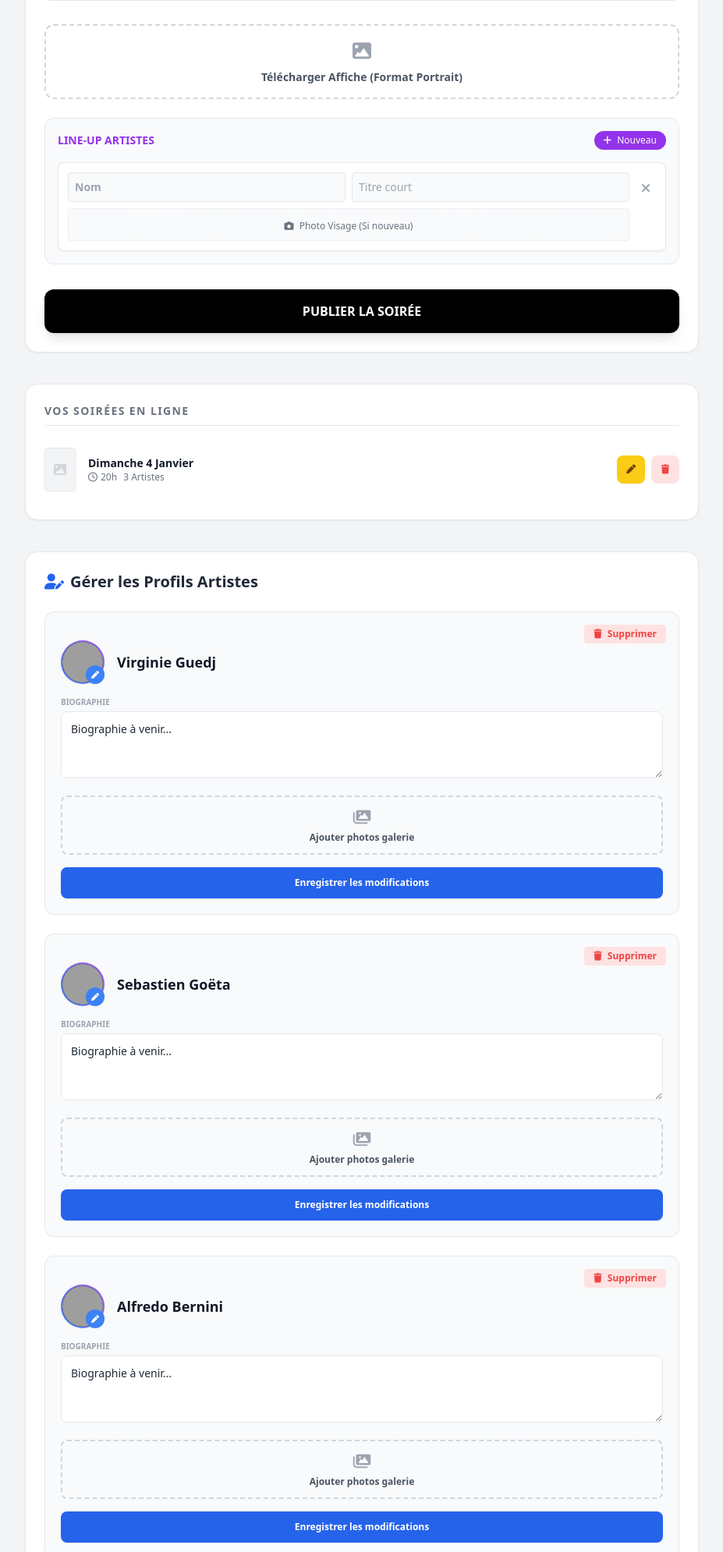
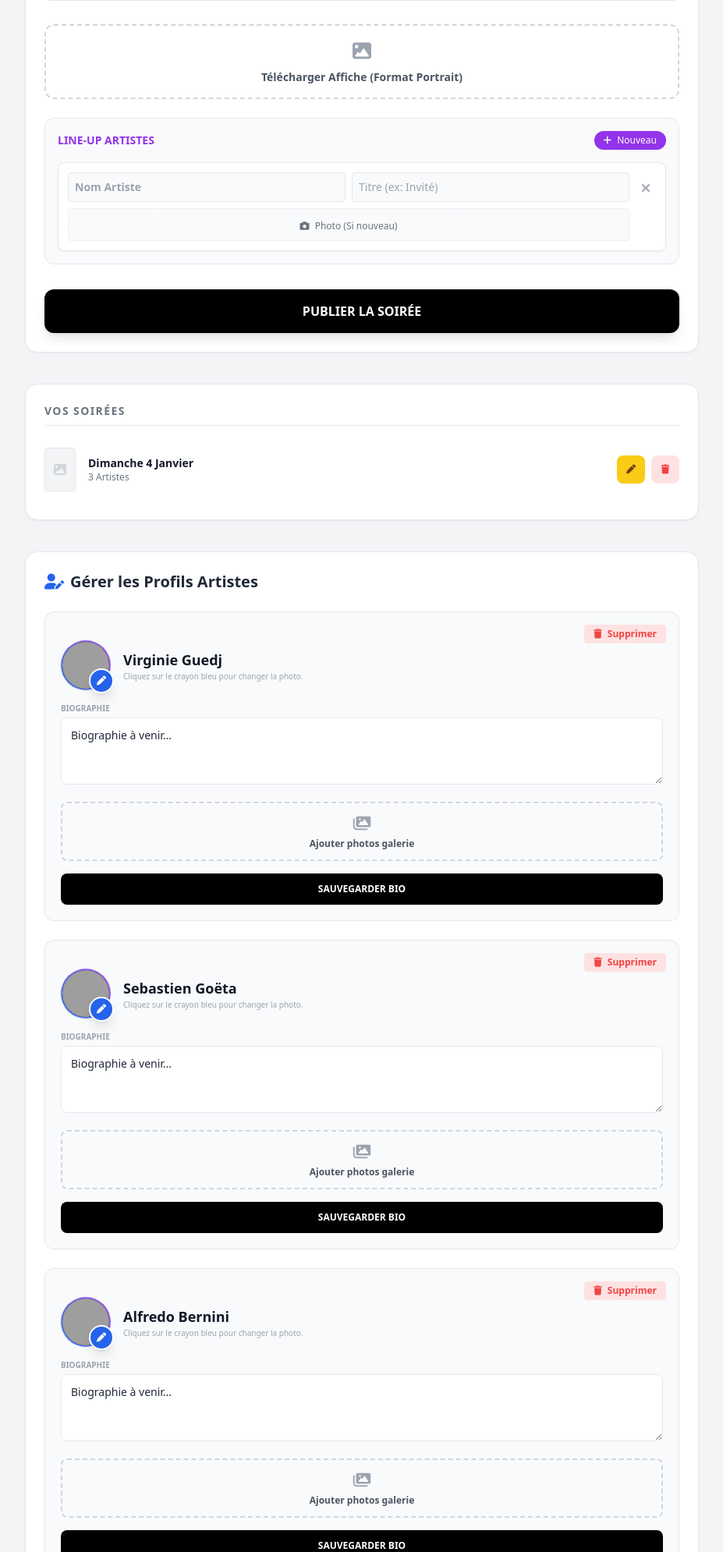
Before and after one commit to Wonderself/david-show, a Flask app: page /dashboard in a window 1280 px wide. Shown: the part 442-2432 px from the top of the page at 78% size, without its empty margins (176-1103 px from the left). Run offline with Flask 3, Linux system fonts and the light colour scheme; the visitor is signed in with stand-in values (Sample User, id 1); some libraries are stand-ins or nearby versions; grey boxes are pictures that could not be loaded.

Commit message:
Mise a jour globale

```diff
--- a/app.py
+++ b/app.py
@@ -5,7 +5,7 @@ from flask import Flask, render_template, request, redirect, url_for, session, f
 from functools import wraps
 
 app = Flask(__name__)
-app.secret_key = "david_final_key_v15_secure"
+app.secret_key = "david_final_key_v16_secure"
 app.config['UPLOAD_FOLDER'] = 'static/uploads'
 app.config['MAX_CONTENT_LENGTH'] = 32 * 1024 * 1024
 
@@ -73,6 +73,7 @@ def save_event():
     data = load_data()
     event_id = request.form.get('event_id')
     is_new = not event_id
+
     if is_new:
         event_id = uuid.uuid4().hex
         event = {"id": event_id, "guests": []}
@@ -95,21 +96,21 @@ def save_event():
 
     for i, name in enumerate(names):
         if name.strip():
-            # Check existing artist by name
             exist_id = next((aid for aid, a in data['artists'].items() if a['name'].lower() == name.strip().lower()), None)
             artist_id = exist_id if exist_id else uuid.uuid4().hex
 
             if artist_id not in data['artists']:
                 data['artists'][artist_id] = { "id": artist_id, "name": name, "bio": "Biographie...", "main_photo": None, "gallery": [] }
 
-            # Update photo only if new one uploaded in the "New Guest" field
             if i < len(photos) and photos[i].filename:
                 p = save_image(photos[i])
                 if p: data['artists'][artist_id]['main_photo'] = p
 
             event['guests'].append({ "id": artist_id, "name": name, "desc": descs[i], "photo": data['artists'][artist_id]['main_photo'] })
 
-    if is_new: data['events'].insert(0, event)
+    # MODIFICATION ICI : 'append' au lieu de 'insert(0)' pour garder l'ordre chronologique d'ajout
+    if is_new: data['events'].append(event)
+
     save_data(data)
     flash("✅ Soirée enregistrée", "success")
     return redirect(url_for('dashboard'))
@@ -121,13 +122,13 @@ def update_artist_profile():
     aid = request.form.get('artist_id')
     if aid in data['artists']:
         data['artists'][aid]['bio'] = request.form.get('bio')
+
         # GESTION REMPLACEMENT PHOTO PRINCIPALE
         main_photo = request.files.get('main_photo_file')
         if main_photo and main_photo.filename:
             path = save_image(main_photo)
             if path: data['artists'][aid]['main_photo'] = path
 
-        # GESTION GALERIE
         for f in request.files.getlist('gallery[]'):
             path = save_image(f)
             if path: data['artists'][aid]['gallery'].append(path)
--- a/templates/dashboard.html
+++ b/templates/dashboard.html
@@ -9,8 +9,6 @@
     <style>
         .upload-success { border-color: #22c55e !important; background: #f0fdf4 !important; }
         .upload-error { border-color: #ef4444 !important; background: #fef2f2 !important; }
-        .scrollbar-hide::-webkit-scrollbar { display: none; }
-        .scrollbar-hide { -ms-overflow-style: none; scrollbar-width: none; }
     </style>
 </head>
 <body class="bg-gray-100 text-gray-800 pb-32">
@@ -34,7 +32,7 @@
             <form action="/save_event" method="POST" enctype="multipart/form-data" class="space-y-6" id="main-form">
                 <input type="hidden" name="event_id" id="event_id">
 
-                <div class="grid grid-cols-2 gap-4">
+                <div class="grid grid-cols-1 md:grid-cols-2 gap-4">
                     <div><label class="text-xs font-bold text-gray-500 uppercase block mb-1">Date</label><input type="text" name="date_str" id="date_str" placeholder="ex: Dimanche 21 Déc" required class="border p-3 rounded-lg w-full text-sm bg-gray-50 focus:bg-white transition"></div>
                     <div><label class="text-xs font-bold text-gray-500 uppercase block mb-1">Heure</label><input type="text" name="time_str" id="time_str" placeholder="ex: 20h30" required class="border p-3 rounded-lg w-full text-sm bg-gray-50 focus:bg-white transition"></div>
                 </div>
@@ -45,8 +43,9 @@
                     <i class="fas fa-image text-2xl text-gray-400 mb-2 group-hover:text-blue-400 transition"></i>
                     <p class="text-sm font-bold text-gray-600" id="flyer-text">Télécharger Affiche (Format Portrait)</p>
                     <input type="file" name="flyer_file" class="absolute inset-0 w-full h-full opacity-0 cursor-pointer" onchange="handleUpload(this, 'flyer-box', 'flyer-text')">
+
                     <div id="delete-flyer-btn" class="hidden absolute top-2 right-2 z-10">
-                        <a href="#" class="bg-red-500 text-white px-2 py-1 rounded text-xs font-bold" onclick="deleteEventImage(); return false;">Supprimer</a>
+                        <a href="#" class="bg-red-500 text-white px-3 py-1 rounded text-xs font-bold shadow-lg hover:bg-red-600" onclick="if(confirm('Supprimer l\'affiche ?')) window.location.href='/delete_event_image/'+document.getElementById('event_id').value; return false;">Supprimer</a>
                     </div>
                 </div>
 
@@ -56,26 +55,26 @@
                 </div>
 
                 <div class="flex gap-3 pt-2">
-                    <button type="submit" class="flex-1 bg-black text-white py-4 rounded-xl font-bold hover:bg-gray-800 transition shadow-lg transform hover:scale-[1.01]" id="submit-btn">PUBLIER LA SOIRÉE</button>
+                    <button type="submit" class="flex-1 bg-black text-white py-4 rounded-xl font-bold hover:bg-gray-800 transition shadow-lg" id="submit-btn">PUBLIER LA SOIRÉE</button>
                     <button type="button" onclick="resetForm()" class="hidden px-6 rounded-xl border-2 border-gray-200 font-bold text-gray-500 hover:bg-gray-100 hover:text-gray-700 transition" id="cancel-btn">Annuler</button>
                 </div>
             </form>
         </div>
 
         <div class="bg-white p-6 rounded-2xl shadow-sm border">
-            <h2 class="font-bold text-sm text-gray-500 uppercase tracking-widest mb-4 border-b pb-2">Vos Soirées en ligne</h2>
+            <h2 class="font-bold text-sm text-gray-500 uppercase tracking-widest mb-4 border-b pb-2">Vos Soirées</h2>
             {% for event in data.events %}
             <div class="flex items-center justify-between border-b py-3 last:border-0 hover:bg-gray-50 transition px-3 -mx-3 rounded-lg group">
                 <div class="flex items-center gap-4">
                     {% if event.flyer %}<img src="/static/{{ event.flyer }}" class="w-10 h-14 object-cover rounded shadow-sm border border-gray-200">{% else %}<div class="w-10 h-14 bg-gray-100 rounded flex items-center justify-center border border-gray-200"><i class="fas fa-image text-gray-300"></i></div>{% endif %}
-                    <div><div class="font-bold text-sm text-gray-900">{{ event.date_str }}</div><div class="text-xs text-gray-500 flex items-center gap-2"><span><i class="far fa-clock mr-1"></i>{{ event.time_str }}</span><span>{{ event.guests|length }} Artistes</span></div></div>
+                    <div><div class="font-bold text-sm text-gray-900">{{ event.date_str }}</div><div class="text-xs text-gray-500">{{ event.guests|length }} Artistes</div></div>
                 </div>
                 <div class="flex gap-2">
                     <button onclick='editEvent({{ event|tojson }})' class="bg-yellow-400 text-yellow-900 w-9 h-9 rounded-lg flex items-center justify-center hover:bg-yellow-500 transition shadow-sm"><i class="fas fa-pen text-xs"></i></button>
                     <a href="/delete_event/{{ event.id }}" onclick="return confirm('Supprimer ?')" class="bg-red-100 text-red-500 w-9 h-9 rounded-lg flex items-center justify-center hover:bg-red-200 transition"><i class="fas fa-trash text-xs"></i></a>
                 </div>
             </div>
-            {% else %}<div class="text-center py-8 text-gray-400 italic">Aucune soirée programmée.</div>{% endfor %}
+            {% else %}<div class="text-center py-8 text-gray-400 italic">Aucune soirée.</div>{% endfor %}
         </div>
 
         <div class="bg-white p-6 rounded-2xl shadow-sm border" id="artists">
@@ -87,30 +86,47 @@
 
                     <form action="/update_artist_profile" method="POST" enctype="multipart/form-data" class="space-y-4">
                         <input type="hidden" name="artist_id" value="{{ id }}">
+
                         <div class="flex items-center gap-4 mb-2">
-                            <div class="relative w-14 h-14 group">
-                                <div class="w-14 h-14 rounded-full p-0.5 bg-gradient-to-tr from-blue-500 to-purple-500 shadow-sm overflow-hidden">
+                            <div class="relative group w-16 h-16">
+                                <div class="w-16 h-16 rounded-full p-0.5 bg-gradient-to-tr from-blue-500 to-purple-500 shadow-sm overflow-hidden">
                                     <img src="/static/{{ artist.main_photo }}" class="w-full h-full rounded-full object-cover bg-black" onerror="this.src='https://via.placeholder.com/150'">
                                 </div>
 
-                                <label for="photo_upload_{{ id }}" class="absolute bottom-0 right-0 bg-blue-500 text-white rounded-full p-1 cursor-pointer hover:bg-blue-600 w-6 h-6 flex items-center justify-center shadow-sm z-20" title="Modifier la photo">
-                                    <i class="fas fa-pen text-[10px]"></i>
+                                <label class="absolute -bottom-1 -right-1 bg-blue-600 text-white w-8 h-8 rounded-full flex items-center justify-center cursor-pointer hover:bg-blue-700 shadow-lg z-20 border-2 border-white" title="Changer la photo">
+                                    <i class="fas fa-pen text-xs"></i>
+                                    <input type="file" name="main_photo_file" class="hidden" onchange="this.form.submit()">
                                 </label>
-                                <input type="file" id="photo_upload_{{ id }}" name="main_photo_file" class="hidden" onchange="this.parentElement.parentElement.parentElement.querySelector('button').click()"> {% if artist.main_photo %}
-                                <a href="/delete_artist_photo/{{ id }}" onclick="return confirm('Supprimer la photo ?')" class="absolute -top-1 -right-1 bg-red-500 text-white w-5 h-5 rounded-full flex items-center justify-center text-[8px] hover:bg-red-600 z-10"><i class="fas fa-times"></i></a>
-                                {% endif %}
                             </div>
 
-                            <h3 class="font-bold text-lg text-gray-900">{{ artist.name }}</h3>
+                            <div class="flex-1">
+                                <h3 class="font-bold text-lg text-gray-900">{{ artist.name }}</h3>
+                                <p class="text-[10px] text-gray-400">Cliquez sur le crayon bleu pour changer la photo.</p>
+                            </div>
                         </div>
+
                         <div><label class="text-[10px] font-bold text-gray-400 uppercase block mb-1">Biographie</label><textarea name="bio" rows="3" class="w-full border p-3 rounded-lg text-sm bg-white focus:ring-2 ring-blue-100 outline-none">{{ artist.bio }}</textarea></div>
-                        <div class="border-2 border-dashed border-gray-300 p-3 rounded-lg text-center relative transition hover:border-blue-400 hover:bg-blue-50 group cursor-pointer"><i class="fas fa-images text-xl text-gray-400 mb-1 group-hover:text-blue-400"></i><p class="text-xs text-gray-600 font-bold">Ajouter photos galerie</p><input type="file" name="gallery[]" multiple class="absolute inset-0 w-full h-full opacity-0 cursor-pointer"></div>
-                        <button class="bg-blue-600 text-white px-4 py-3 rounded-lg text-xs font-bold w-full hover:bg-blue-700 transition shadow-sm">Enregistrer les modifications</button>
+
+                        <div class="border-2 border-dashed border-gray-300 p-3 rounded-lg text-center relative transition hover:border-blue-400 hover:bg-blue-50 group cursor-pointer">
+                            <i class="fas fa-images text-xl text-gray-400 mb-1 group-hover:text-blue-400"></i>
+                            <p class="text-xs text-gray-600 font-bold">Ajouter photos galerie</p>
+                            <input type="file" name="gallery[]" multiple class="absolute inset-0 w-full h-full opacity-0 cursor-pointer" onchange="this.form.submit()">
+                        </div>
+                        <button class="bg-black text-white px-4 py-3 rounded-lg text-xs font-bold w-full hover:bg-gray-800 transition shadow-sm">SAUVEGARDER BIO</button>
                     </form>
+
+                    {% if artist.gallery %}
+                    <div class="flex gap-2 mt-4 overflow-x-auto pb-2">
+                        {% for photo in artist.gallery %}
+                        <img src="/static/{{ photo }}" class="w-12 h-12 rounded-lg object-cover border border-gray-200">
+                        {% endfor %}
+                    </div>
+                    {% endif %}
                 </div>
                 {% endfor %}
             </div>
         </div>
+
     </div>
 
     <script>
@@ -123,8 +139,9 @@
             }
         }
         function addGuestField(name='', desc='') {
-            const div = document.createElement('div'); div.className = 'flex flex-col md:flex-row gap-2 items-start bg-white p-3 rounded-lg border shadow-sm animate-[fadeIn_0.3s_ease-out]';
-            div.innerHTML = `<div class="flex-1 w-full space-y-2"><div class="flex flex-col md:flex-row gap-2"><input type="text" name="guest_name[]" value="${name}" placeholder="Nom" class="flex-1 border p-2 rounded text-sm font-bold bg-gray-50 focus:bg-white" required><input type="text" name="guest_desc[]" value="${desc}" placeholder="Titre court" class="flex-1 border p-2 rounded text-sm bg-gray-50 focus:bg-white"></div><div class="relative border border-dashed rounded p-2 text-center bg-gray-50 hover:bg-gray-100 transition cursor-pointer"><span class="text-xs text-gray-500 font-medium"><i class="fas fa-camera mr-1"></i> Photo Visage (Si nouveau)</span><input type="file" name="guest_photo[]" class="absolute inset-0 w-full h-full opacity-0 cursor-pointer" onchange="this.previousElementSibling.innerText='✅ Photo sélectionnée'"><input type="hidden" name="existing_guest_photo[]" value=""></div></div><button type="button" onclick="this.parentElement.remove()" class="text-gray-400 hover:text-red-500 p-2 transition self-end md:self-start"><i class="fas fa-times"></i></button>`;
+            const div = document.createElement('div');
+            div.className = 'flex flex-col md:flex-row gap-2 items-start bg-white p-3 rounded-lg border shadow-sm animate-[fadeIn_0.3s_ease-out]';
+            div.innerHTML = `<div class="flex-1 w-full space-y-2"><div class="flex flex-col md:flex-row gap-2"><input type="text" name="guest_name[]" value="${name}" placeholder="Nom Artiste" class="flex-1 border p-2 rounded text-sm font-bold bg-gray-50 focus:bg-white" required><input type="text" name="guest_desc[]" value="${desc}" placeholder="Titre (ex: Invité)" class="flex-1 border p-2 rounded text-sm bg-gray-50 focus:bg-white"></div><div class="relative border border-dashed rounded p-2 text-center bg-gray-50 hover:bg-gray-100 transition cursor-pointer"><span class="text-xs text-gray-500 font-medium"><i class="fas fa-camera mr-1"></i> Photo (Si nouveau)</span><input type="file" name="guest_photo[]" class="absolute inset-0 w-full h-full opacity-0 cursor-pointer" onchange="this.previousElementSibling.innerText='✅ Photo prête'"></div></div><button type="button" onclick="this.parentElement.remove()" class="text-gray-400 hover:text-red-500 p-2 transition self-end md:self-start"><i class="fas fa-times"></i></button>`;
             document.getElementById('guests-container').appendChild(div);
         }
         function editEvent(event) {
@@ -133,19 +150,22 @@
             const submitBtn = document.getElementById('submit-btn'); submitBtn.innerText = "ENREGISTRER LES MODIFICATIONS"; submitBtn.className = "flex-1 bg-yellow-500 text-white py-4 rounded-xl font-bold hover:bg-yellow-600 transition shadow-lg";
             document.getElementById('cancel-btn').classList.remove('hidden'); document.getElementById('btn-reset-top').classList.remove('hidden');
             document.getElementById('event_id').value = event.id; document.getElementById('date_str').value = event.date_str; document.getElementById('time_str').value = event.time_str; document.getElementById('link').value = event.link; document.getElementById('description').value = event.description || '';
+
             if(event.flyer) {
-                document.getElementById('flyer-text').innerText = "✅ Affiche conservée (Cliquez pour remplacer)";
+                document.getElementById('flyer-text').innerText = "✅ Affiche actuelle conservée";
                 document.getElementById('flyer-box').classList.add('bg-green-50', 'border-green-300');
-                const delBtn = document.getElementById('delete-flyer-btn'); delBtn.classList.remove('hidden');
-                delBtn.innerHTML = `<a href="/delete_event_image/${event.id}" class="bg-red-500 text-white px-2 py-1 rounded text-xs font-bold" onclick="return confirm('Supprimer l\'affiche ?')">Supprimer</a>`;
-            } else { document.getElementById('delete-flyer-btn').classList.add('hidden'); }
+                document.getElementById('delete-flyer-btn').classList.remove('hidden');
+            } else {
+                document.getElementById('delete-flyer-btn').classList.add('hidden');
+            }
+
             const container = document.getElementById('guests-container'); container.innerHTML = '';
             if(event.guests && event.guests.length > 0) { event.guests.forEach(g => addGuestField(g.name, g.desc)); } else { addGuestField(); }
         }
         function resetForm() {
             document.getElementById('main-form').reset(); document.getElementById('event_id').value = '';
             document.getElementById('form-title').innerText = "Ajouter une Soirée";
-            const submitBtn = document.getElementById('submit-btn'); submitBtn.innerText = "PUBLIER LA SOIRÉE"; submitBtn.className = "flex-1 bg-black text-white py-4 rounded-xl font-bold hover:bg-gray-800 transition shadow-lg transform hover:scale-[1.01]";
+            const submitBtn = document.getElementById('submit-btn'); submitBtn.innerText = "PUBLIER LA SOIRÉE"; submitBtn.className = "flex-1 bg-black text-white py-4 rounded-xl font-bold hover:bg-gray-800 transition shadow-lg";
             document.getElementById('cancel-btn').classList.add('hidden'); document.getElementById('btn-reset-top').classList.add('hidden');
             document.getElementById('guests-container').innerHTML = ''; addGuestField();
             document.getElementById('flyer-text').innerText = "Télécharger Affiche (Format Portrait)"; document.getElementById('flyer-box').className = "border-2 border-dashed border-gray-300 p-4 rounded-xl text-center relative transition group cursor-pointer hover:border-blue-400";
```
Also changed, not shown: templates/index.html (+60 -55 lines).
